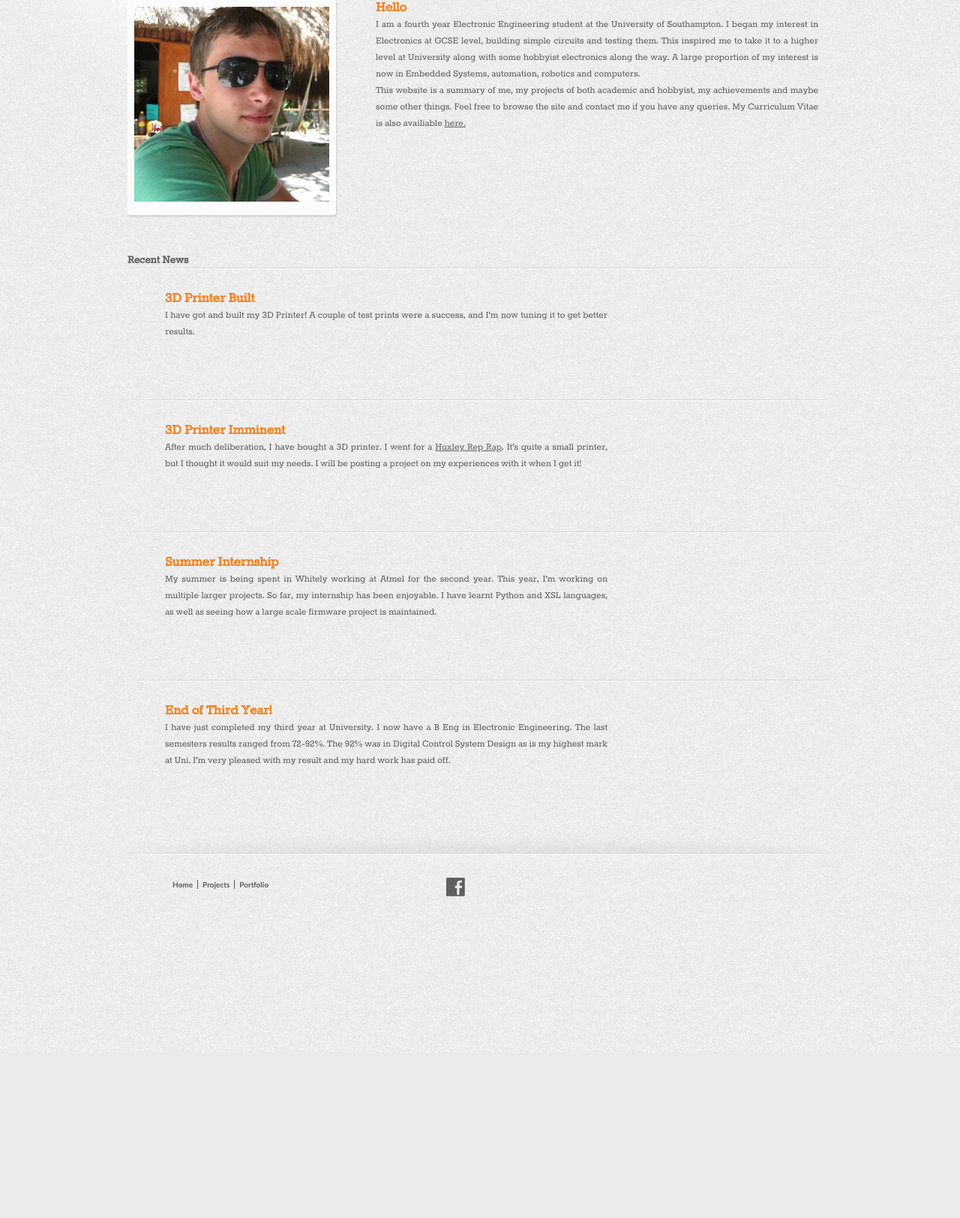
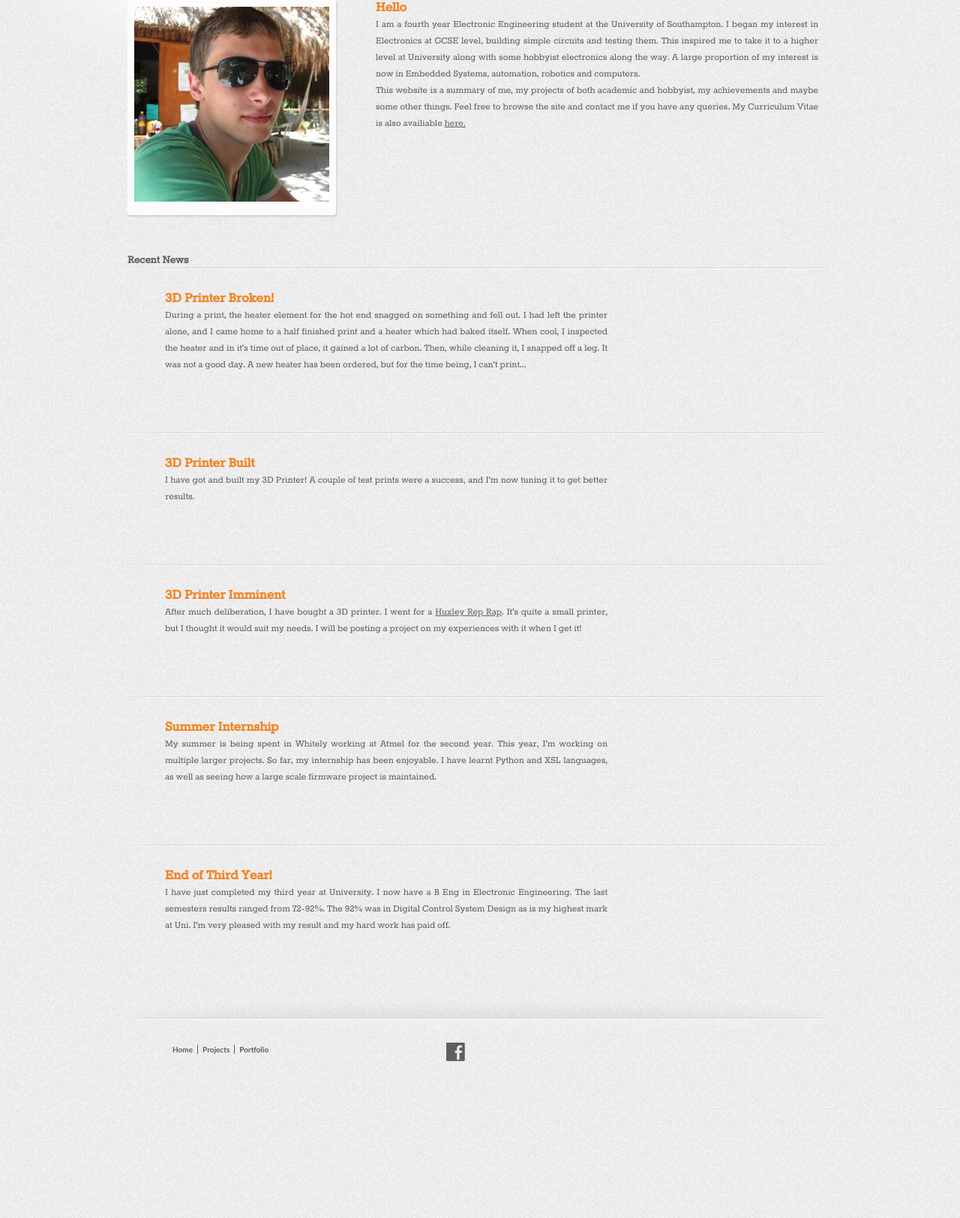
Before and after one commit to seblovett/seblovWebSite, a PHP site: page / in a window 1280 px wide. Shown: the part 142-1767 px from the top of the page at 75% size. Before the commit the page ends 1546 px from the top, so only its background shows below. Run offline with PHP 8.4, Linux system fonts and the light colour scheme.

Commit message:
Updated news

```diff
--- a/index.php
+++ b/index.php
@@ -47,6 +47,12 @@
                         <h3>Recent News</h3>
 						<li>
                         <div>
+                            <h3 class="blog">3D Printer Broken!</h3>
+                            <p class="blog">During a print, the heater element for the hot end snagged on something and fell out. I had left the printer alone, and I came home to a half finished print and a heater which had baked itself. When cool, I inspected the heater and in it's time out of place, it gained a lot of carbon. Then, while cleaning it, I snapped off a leg. It was not a good day. A new heater has been ordered, but for the time being, I can't print...</p>
+                        </div>
+                    </li>
+						<li>
+                        <div>
                             <h3 class="blog">3D Printer Built</h3>
                             <p class="blog">I have got and built my 3D Printer! A couple of test prints were a success, and I'm now tuning it to get better results.</p>
                         </div>
```
